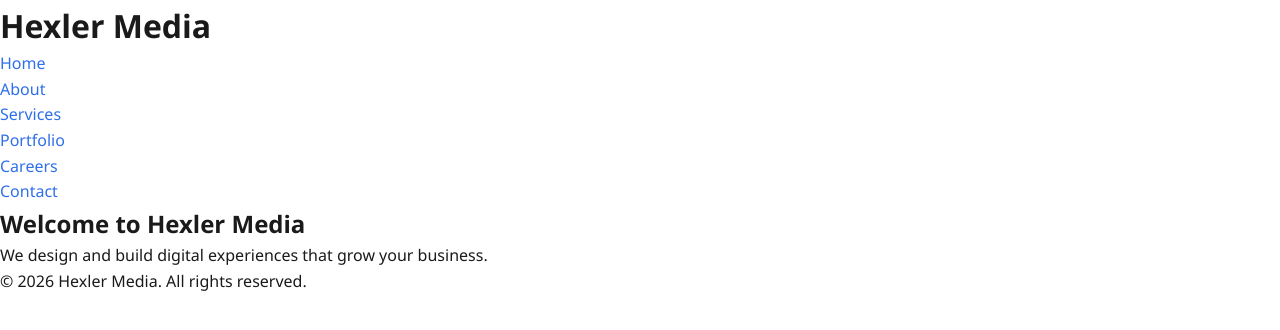
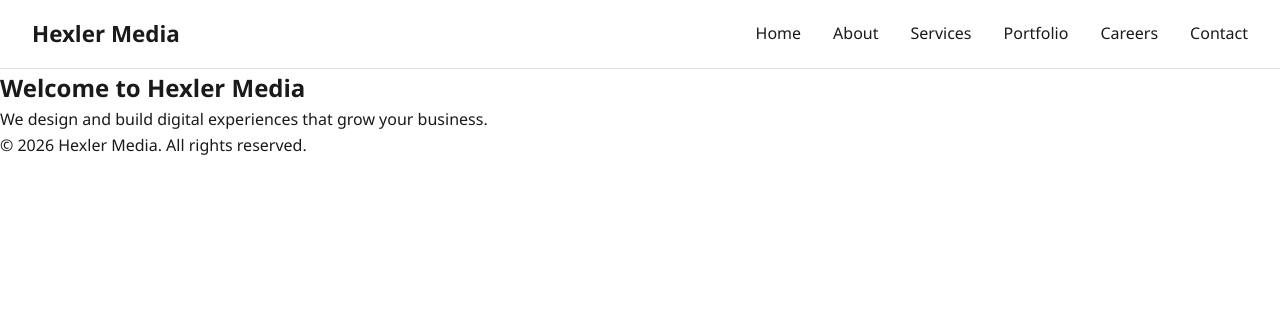
Before and after one commit to jawadk8/agency-website, a plain HTML site: page index.html in a window 1280 px wide. Drawn offline with Linux system fonts and the light colour scheme.

Commit message:
Add sticky flexbox header/nav with hover and focus states

```diff
--- a/css/style.css
+++ b/css/style.css
@@ -37,3 +37,43 @@ a {
   color: var(--color-primary);
   text-decoration: none;
 }
+
+/* ===== 3. HEADER / NAV ===== */
+header {
+  position: sticky;
+  top: 0;
+  z-index: 100;
+  background: var(--color-bg);
+  border-bottom: 1px solid var(--color-border);
+  padding: var(--spacing-md) var(--spacing-lg);
+  display: flex;
+  justify-content: space-between;
+  align-items: center;
+  flex-wrap: wrap;
+  gap: var(--spacing-sm);
+}
+
+header h1 {
+  font-size: 1.4rem;
+  color: var(--color-text);
+}
+
+nav ul {
+  list-style: none;
+  display: flex;
+  gap: var(--spacing-lg);
+}
+
+nav a {
+  color: var(--color-text);
+  font-weight: 500;
+  padding: var(--spacing-sm) 0;
+  border-bottom: 2px solid transparent;
+  transition: border-color 0.2s ease, color 0.2s ease;
+}
+
+nav a:hover,
+nav a:focus-visible {
+  color: var(--color-primary);
+  border-bottom-color: var(--color-primary);
+}
```
